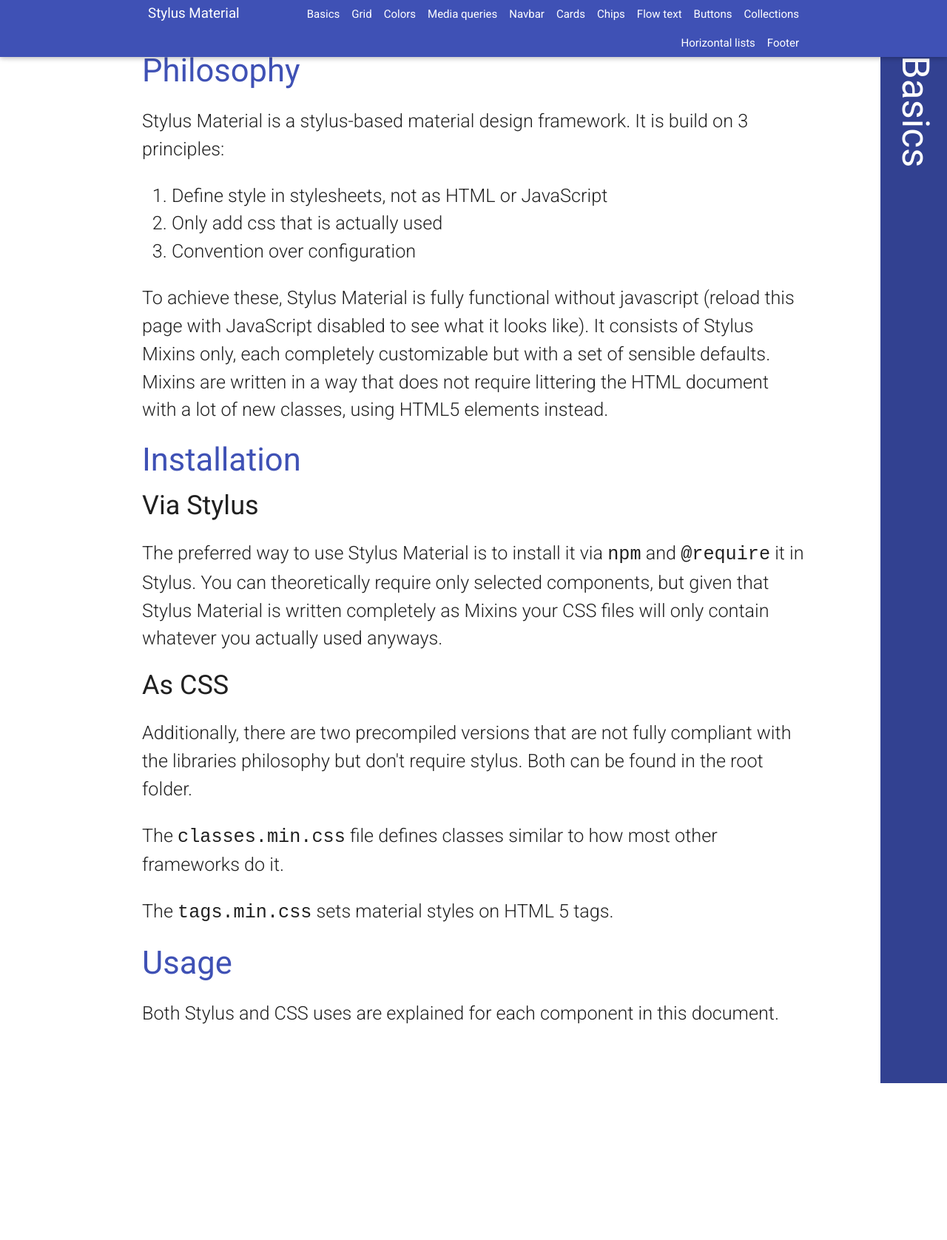
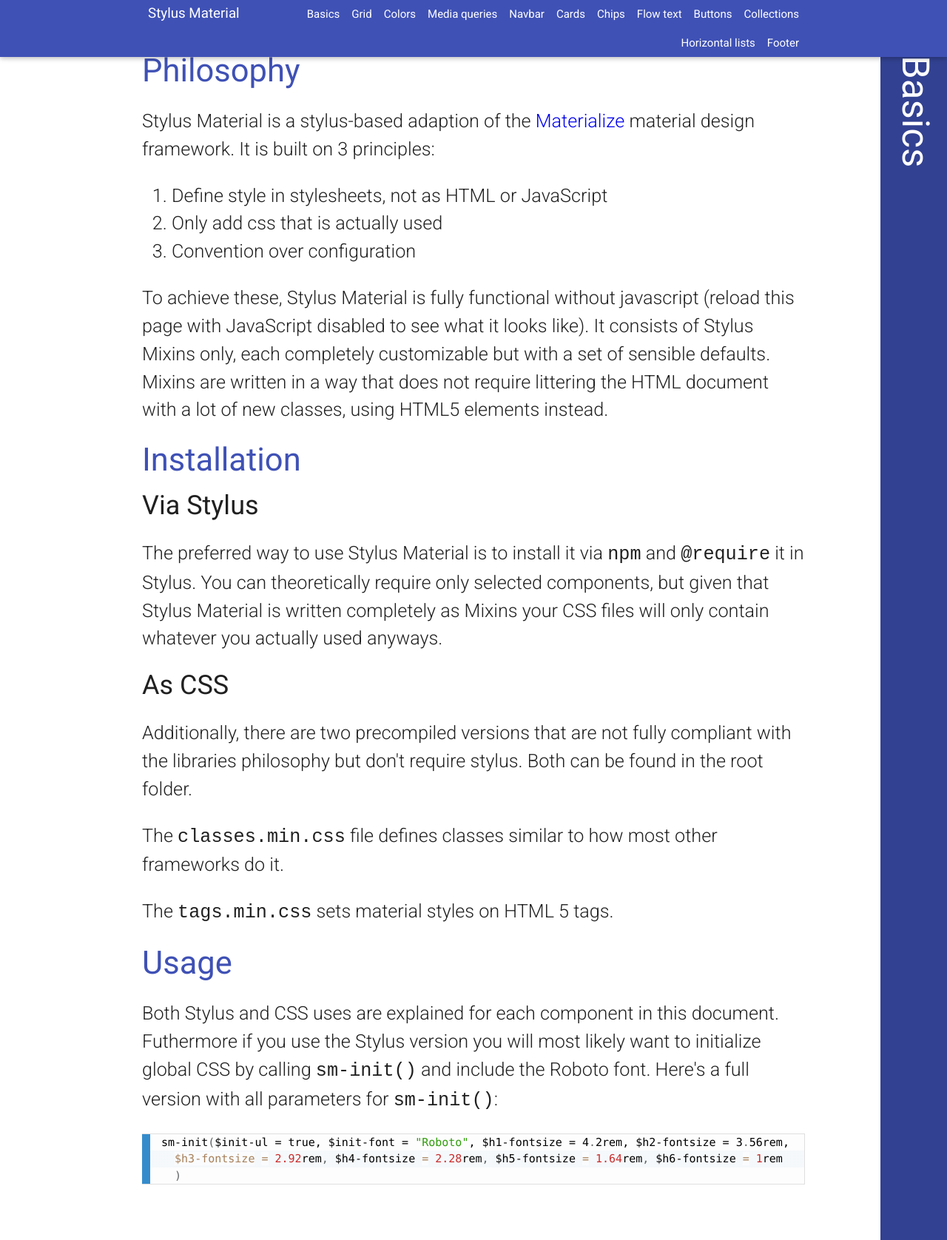
Before and after one commit to dbartholomae/stylus-material, a website: page docs/src/index.jade in a window 1280 px wide. Shown: the whole page at 74% size. Before the commit the page ends 1464 px from the top, so only its background shows below. Drawn offline with nearby package versions, Linux system fonts and the light colour scheme; files that its build step writes are made by us from their sources.

Commit message:
fix: add add css initialization

```diff
--- a/docs/src/basics.jade
+++ b/docs/src/basics.jade
@@ -3,7 +3,10 @@
     h1 Basics
 
   h2 Philosophy
-  p Stylus Material is a stylus-based material design framework. It is build on 3 principles:
+  p.
+    Stylus Material is a stylus-based adaption of the
+    #[a(href="http://materializecss.com/") Materialize] material design framework. It is built on 3
+    principles:
   ol
     li Define style in stylesheets, not as HTML or JavaScript
     li Only add css that is actually used
@@ -33,4 +36,12 @@
     The #[code tags.min.css] sets material styles on HTML 5 tags.
 
   h2 Usage
-  p Both Stylus and CSS uses are explained for each component in this document.
+  p.
+    Both Stylus and CSS uses are explained for each component in this document. Futhermore if
+    you use the Stylus version you will most likely want to initialize global CSS by calling
+    #[code sm-init()] and include the Roboto font.
+    Here's a full version with all parameters for #[code sm-init()]:
+  pre: code.language-stylus.
+    sm-init($init-ul = true, $init-font = "Roboto", $h1-fontsize = 4.2rem, $h2-fontsize = 3.56rem,
+      $h3-fontsize = 2.92rem, $h4-fontsize = 2.28rem, $h5-fontsize = 1.64rem, $h6-fontsize = 1rem
+      )
--- a/styl/adapters/classes.styl
+++ b/styl/adapters/classes.styl
@@ -1,4 +1,6 @@
 @require "../"
+
+sm-init()
 
 // Buttons
 .button
--- a/styl/adapters/tags.styl
+++ b/styl/adapters/tags.styl
@@ -1,4 +1,6 @@
 @require "../"
+
+sm-init()
 
 button
   sm-button()
```
Also changed, not shown: classes.min.css, docs/index.html, tags.min.css.
